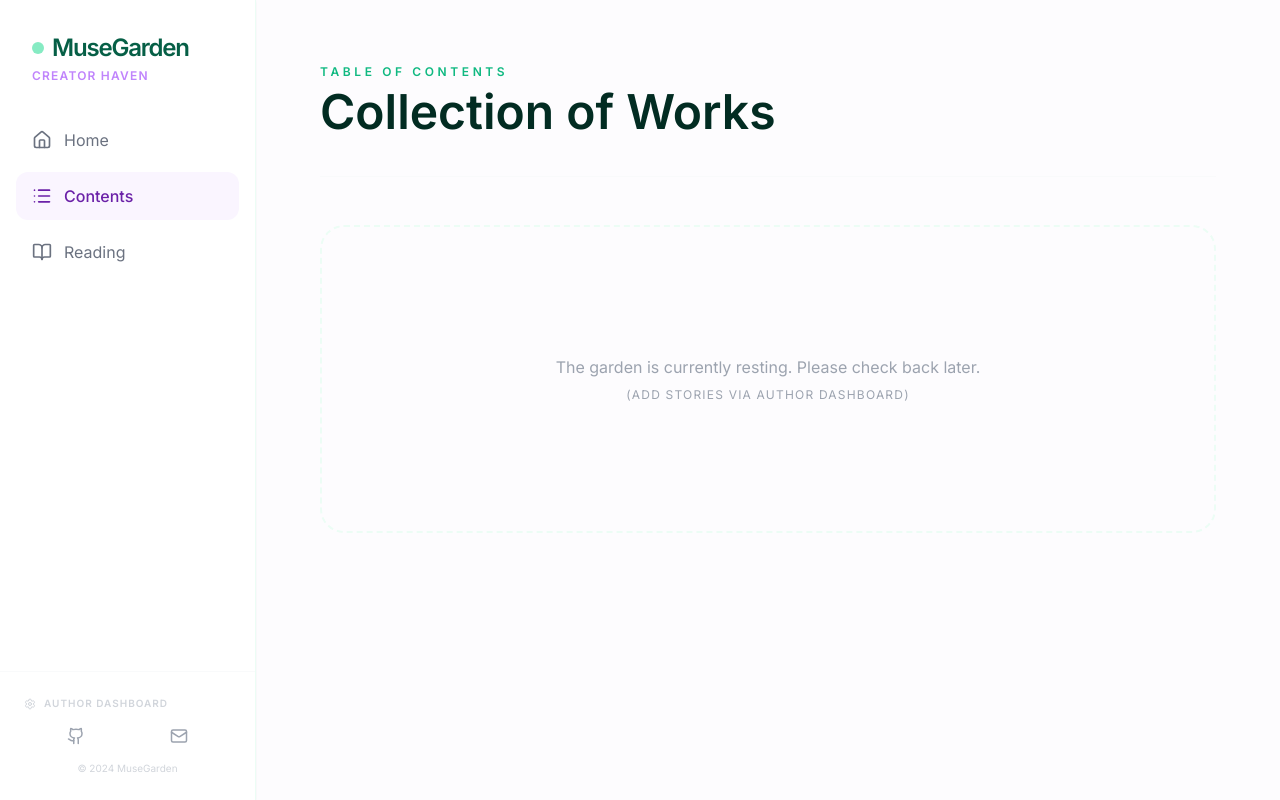
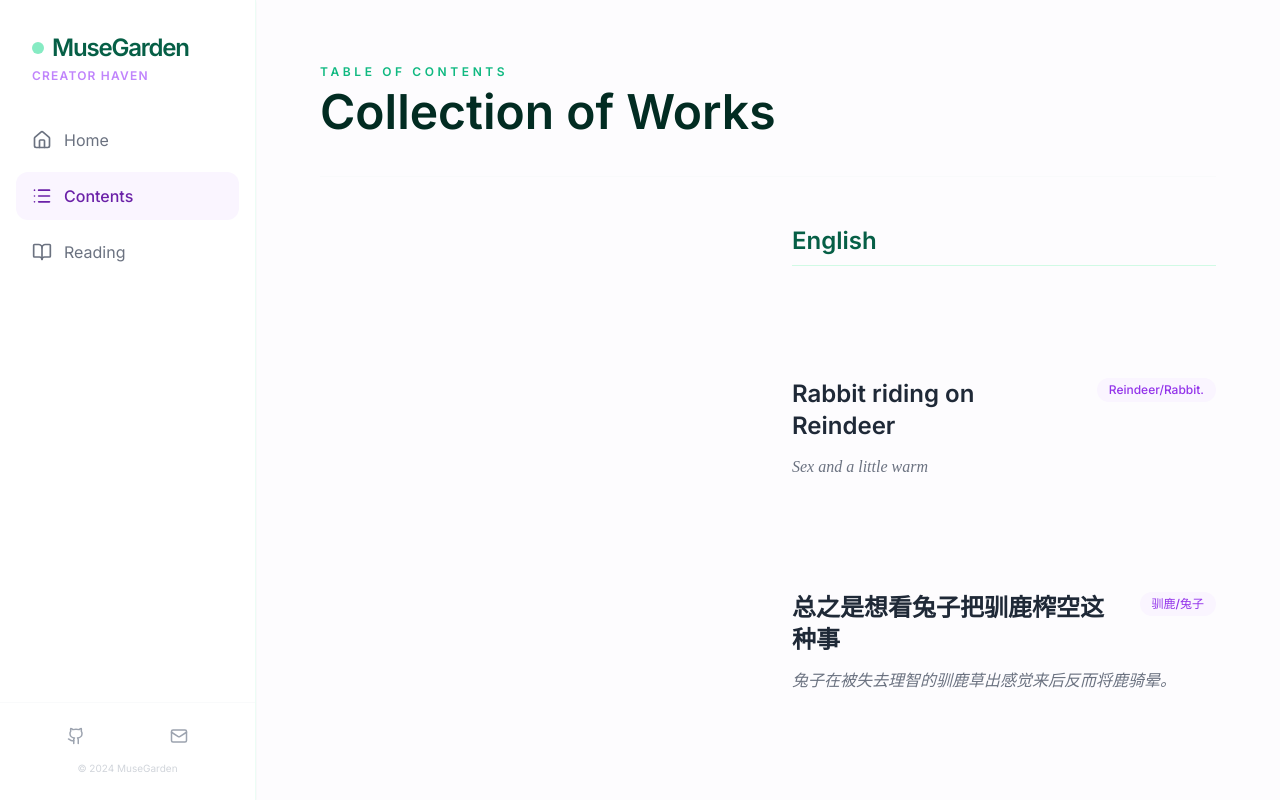
Before and after one commit to Cynanchum0109/Self67Fanfic, a React (Vite) app: page / in a window 1280 px wide. Both pictures are taken after a click on the button "Enter the Garden". Built offline with nearby package versions, Linux system fonts and the light colour scheme.

Commit message:
修复中文文章分类和版本链接匹配问题

```diff
--- a/App.tsx
+++ b/App.tsx
@@ -1,106 +1,114 @@
 
-import React, { useState, useEffect } from 'react';
+import React, { useState, useEffect, useMemo } from 'react';
 import Layout from './components/Layout';
 import MarkdownRenderer from './components/MarkdownRenderer';
 import { Story, AppState } from './types';
-import { Trash2, BookOpen, Quote, Clock, Upload, ArrowRight } from 'lucide-react';
+import { BookOpen, Quote, Clock, ArrowRight } from 'lucide-react';
 
-const App: React.FC = () => {
-  const [stories, setStories] = useState<Story[]>([]);
-  const [activeStoryId, setActiveStoryId] = useState<string | null>(null);
-  const [currentView, setCurrentView] = useState<AppState>(AppState.HOME);
+// 使用 Vite 的 import.meta.glob 直接读取 text 文件夹中的所有 .md 文件
+const markdownModules = import.meta.glob('./text/*.md', { query: '?raw', import: 'default', eager: true });
 
-  // Persistence
-  useEffect(() => {
-    const saved = localStorage.getItem('musegarden_stories');
-    if (saved) {
-      try {
-        const parsed = JSON.parse(saved);
-        // 兼容旧数据格式，确保所有必需的字段都存在
-        const normalizedStories = parsed.map((story: any) => ({
-          ...story,
-          tags: story.tags || '',
-          summary: story.summary || '',
-          version: story.version || '',
-        }));
-        setStories(normalizedStories);
-        if (normalizedStories.length > 0 && !activeStoryId) setActiveStoryId(normalizedStories[0].id);
-      } catch (e) {
-        console.error("Failed to load stories", e);
-      }
-    }
-  }, []);
+// 解析 Markdown 文件内容
+function parseMarkdownContent(content: string, fileName: string): Story {
+  const lines = content.split('\n');
 
-  useEffect(() => {
-    localStorage.setItem('musegarden_stories', JSON.stringify(stories));
-  }, [stories]);
-
-  const activeStory = stories.find(s => s.id === activeStoryId);
-
-  const handleFileUpload = (event: React.ChangeEvent<HTMLInputElement>) => {
-    const files = event.target.files;
-    if (!files) return;
-
-    Array.from(files).forEach((file: File) => {
-      const reader = new FileReader();
-      reader.onload = (e) => {
-        const text = e.target?.result as string;
-        const lines = text.split('\n');
-
-        // 解析格式：第一行标签，第二行简介，第三行版本，之后是正文
+  // 解析格式：
+  // 第一行：标签
+  // 第二行：简介
+  // 第三行：版本信息（对应文件名或none）
+  // 第四行：语言标识（CN或EN）
+  // 第五行：空行
+  // 第六行开始：正文
   const tags = lines[0]?.trim() || '';
   const summary = lines[1]?.trim() || '';
   const version = lines[2]?.trim() || '';
+  const language = (lines[3]?.trim() || '').toUpperCase();
 
-        // 从第4行开始是正文（跳过前3行和可能的空行）
-        const contentStartIndex = lines.findIndex((line, index) =>
-          index >= 3 && line.trim() !== ''
-        );
-        const bodyContent = contentStartIndex >= 0
-          ? lines.slice(contentStartIndex).join('\n')
-          : lines.slice(3).join('\n');
+  // 从第6行（index 5）开始是正文
+  const bodyContent = lines.slice(5).join('\n').trim();
 
-        // 使用文件名作为标题，如果没有标签则使用文件名
-        const title = tags || file.name.replace('.md', '');
+  // 使用文件名作为标题（去掉路径和扩展名）
+  const title = fileName.replace('.md', '').replace('./text/', '').replace('/text/', '');
 
-        const newStory: Story = {
+  // 根据语言标识判断（CN=中文，EN=英文）
+  const isChinese = language === 'CN';
+
+  return {
     id: Math.random().toString(36).substr(2, 9),
     title,
     tags,
     summary,
     version,
     content: bodyContent,
-          fileName: file.name,
-          uploadDate: Date.now()
+    fileName: fileName.replace('./text/', '').replace('/text/', ''),
+    uploadDate: Date.now(),
+    isChinese,
+    language
+  };
+}
+
+const App: React.FC = () => {
+  // 从导入的文件中解析所有故事
+  const stories = useMemo<Story[]>(() => {
+    return Object.entries(markdownModules).map(([path, content]) => {
+      return parseMarkdownContent(content as string, path);
+    });
+  }, []);
+
+  const [activeStoryId, setActiveStoryId] = useState<string | null>(null);
+  const [currentView, setCurrentView] = useState<AppState>(AppState.HOME);
+
+  // 初始化：设置第一个故事为活动故事
+  useEffect(() => {
+    if (stories.length > 0 && !activeStoryId) {
+      setActiveStoryId(stories[0].id);
+    }
+  }, [stories, activeStoryId]);
+
+  const activeStory = stories.find(s => s.id === activeStoryId);
+
+  const getStoryPreview = (story: Story) => {
+    // 只显示简介，不显示版本信息
+    return story.summary || "No preview available.";
   };
 
-        setStories(prev => {
-          if (prev.find(p => p.fileName === file.name)) return prev;
-          return [...prev, newStory];
-        });
-      };
-      reader.readAsText(file);
+  // 根据版本信息找到对应的文章
+  // 版本信息直接是对应的文件名（去掉扩展名），如果是none则没有对应版本
+  const findStoryByVersion = (version: string, currentStory: Story): Story | undefined => {
+    // 如果版本是none，没有对应版本
+    if (version.toLowerCase() === 'none') return undefined;
+
+    // 版本信息就是对应的文件名（去掉扩展名）
+    const versionName = version.trim();
+
+    // 查找匹配的文章（通过文件名或标题）
+    return stories.find(s => {
+      // 排除当前文章本身
+      if (s.id === currentStory.id) return false;
+
+      // 匹配文件名（去掉扩展名）或标题
+      const sFileName = s.fileName.replace('.md', '').trim();
+      const sTitle = s.title.trim();
+      const normalizedVersion = versionName.trim();
+
+      // 直接匹配文件名或标题（精确匹配或包含匹配）
+      return sFileName === normalizedVersion ||
+             sTitle === normalizedVersion ||
+             sFileName.includes(normalizedVersion) ||
+             sTitle.includes(normalizedVersion) ||
+             normalizedVersion.includes(sFileName) ||
+             normalizedVersion.includes(sTitle);
     });
   };
 
-  const deleteStory = (id: string) => {
-    setStories(prev => prev.filter(s => s.id !== id));
-    if (activeStoryId === id) setActiveStoryId(null);
-  };
-
-  const getStoryPreview = (story: Story) => {
-    // 优先使用简介，如果没有则使用正文预览
-    if (story.summary) {
-      return story.summary;
+  // 统计字数（中文统计字符，英文统计单词）
+  const getWordCount = (content: string, isChinese?: boolean): string => {
+    if (isChinese) {
+      return `${content.length} 字符`;
+    } else {
+      const words = content.split(/\s+/).filter(w => w.length > 0);
+      return `${words.length} words`;
     }
-    const lines = story.content.split('\n');
-    for (const line of lines) {
-      const trimmed = line.trim();
-      if (trimmed && !trimmed.startsWith('#')) {
-        return trimmed.length > 150 ? trimmed.substring(0, 150) + '...' : trimmed;
-      }
-    }
-    return "No preview available.";
   };
 
   // Render Functions
@@ -128,26 +136,35 @@ const App: React.FC = () => {
     </div>
   );
 
-  const renderTOC = () => (
+  const renderTOC = () => {
+    const chineseStories = stories.filter(s => s.isChinese === true);
+    const englishStories = stories.filter(s => s.isChinese === false);
+
+    return (
       <div className="space-y-12 animate-in fade-in duration-700">
         <header className="border-b border-gray-50 pb-10">
           <h2 className="text-xs font-bold uppercase tracking-[0.3em] text-emerald-500 mb-2">Table of Contents</h2>
           <h1 className="text-5xl font-bold text-emerald-950">Collection of Works</h1>
         </header>
 
-      <div className="grid grid-cols-1 gap-12">
-        {stories.map((story, index) => (
+        <div className="grid grid-cols-1 md:grid-cols-2 gap-12">
+          {/* 中文栏 */}
+          <div className="space-y-12">
+            {chineseStories.length > 0 && (
+              <>
+                <h3 className="text-2xl font-bold text-emerald-800 border-b border-emerald-100 pb-2">中文</h3>
+                {chineseStories.map((story, index) => (
                   <div
                     key={story.id}
                     onClick={() => { setActiveStoryId(story.id); setCurrentView(AppState.READER); }}
-            className="group cursor-pointer flex flex-col md:flex-row gap-8 items-start"
+                    className="group cursor-pointer flex flex-col gap-6 items-start"
                   >
-            <div className="text-5xl font-black text-emerald-50 opacity-0 group-hover:opacity-100 transition-all duration-500 serif-text">
+                    <div className="text-4xl font-black text-emerald-50 opacity-0 group-hover:opacity-100 transition-all duration-500 serif-text">
                       {(index + 1).toString().padStart(2, '0')}
                     </div>
                     <div className="flex-1 space-y-3">
                       <div className="flex items-start justify-between gap-4">
-                <h3 className="text-3xl font-bold text-gray-800 group-hover:text-purple-600 transition-colors">
+                        <h3 className="text-2xl font-bold text-gray-800 group-hover:text-purple-600 transition-colors">
                           {story.title}
                         </h3>
                         {story.tags && (
@@ -159,33 +176,57 @@ const App: React.FC = () => {
                       <p className="text-gray-500 leading-relaxed serif-text line-clamp-2 italic">
                         {getStoryPreview(story)}
                       </p>
-              <div className="flex items-center gap-4 pt-2 flex-wrap">
-                {story.version && (
-                  <>
-                    <span className="text-[10px] font-bold uppercase tracking-widest text-purple-400">
-                      {story.version}
-                    </span>
-                    <span className="w-1 h-1 rounded-full bg-gray-200"></span>
-                  </>
-                )}
-                <span className="text-[10px] font-bold uppercase tracking-widest text-emerald-400">
-                  {new Date(story.uploadDate).toLocaleDateString()}
-                </span>
-                <span className="w-10 h-[1px] bg-emerald-100 group-hover:w-20 transition-all duration-500"></span>
-              </div>
                     </div>
                   </div>
                 ))}
+              </>
+            )}
+          </div>
+
+          {/* 英文栏 */}
+          <div className="space-y-12">
+            {englishStories.length > 0 && (
+              <>
+                <h3 className="text-2xl font-bold text-emerald-800 border-b border-emerald-100 pb-2">English</h3>
+                {englishStories.map((story, index) => (
+                  <div
+                    key={story.id}
+                    onClick={() => { setActiveStoryId(story.id); setCurrentView(AppState.READER); }}
+                    className="group cursor-pointer flex flex-col gap-6 items-start"
+                  >
+                    <div className="text-4xl font-black text-emerald-50 opacity-0 group-hover:opacity-100 transition-all duration-500 serif-text">
+                      {(index + 1).toString().padStart(2, '0')}
+                    </div>
+                    <div className="flex-1 space-y-3">
+                      <div className="flex items-start justify-between gap-4">
+                        <h3 className="text-2xl font-bold text-gray-800 group-hover:text-purple-600 transition-colors">
+                          {story.title}
+                        </h3>
+                        {story.tags && (
+                          <span className="text-xs px-3 py-1 bg-purple-50 text-purple-600 rounded-full font-medium whitespace-nowrap">
+                            {story.tags}
+                          </span>
+                        )}
+                      </div>
+                      <p className="text-gray-500 leading-relaxed serif-text line-clamp-2 italic">
+                        {getStoryPreview(story)}
+                      </p>
+                    </div>
+                  </div>
+                ))}
+              </>
+            )}
+          </div>
+        </div>
 
         {stories.length === 0 && (
           <div className="py-32 text-center text-gray-400 border-2 border-dashed border-emerald-50 rounded-3xl">
             <p>The garden is currently resting. Please check back later.</p>
-            <p className="text-xs mt-2 uppercase tracking-widest">(Add stories via Author Dashboard)</p>
           </div>
         )}
       </div>
-    </div>
     );
+  };
 
   const renderReader = () => (
     <div className="flex gap-12 animate-in slide-in-from-right duration-500">
@@ -207,13 +248,24 @@ const App: React.FC = () => {
               {activeStory.summary && (
                 <p className="text-lg text-gray-600 italic mb-4 serif-text">{activeStory.summary}</p>
               )}
-              {activeStory.version && (
-                <p className="text-sm text-purple-500 mb-4">{activeStory.version}</p>
-              )}
+              {activeStory.version && activeStory.version.toLowerCase() !== 'none' && (() => {
+                const relatedStory = findStoryByVersion(activeStory.version, activeStory);
+                if (relatedStory) {
+                  // 显示对应的语言版本标签
+                  const versionLabel = relatedStory.isChinese ? '中文版' : 'English Version';
+                  return (
+                    <button
+                      onClick={() => { setActiveStoryId(relatedStory.id); }}
+                      className="text-sm text-purple-500 mb-4 hover:text-purple-600 hover:underline transition-colors cursor-pointer"
+                    >
+                      {versionLabel}: {relatedStory.title}
+                    </button>
+                  );
+                }
+                return null;
+              })()}
               <div className="flex items-center gap-4 text-gray-400 text-sm">
-                <span className="flex items-center gap-1"><Clock size={14} /> {Math.ceil(activeStory.content.split(/\s+/).length / 200)} min read</span>
-                <span className="w-1 h-1 rounded-full bg-gray-200"></span>
-                <span>{activeStory.content.length} characters</span>
+                <span>{getWordCount(activeStory.content, activeStory.isChinese)}</span>
               </div>
             </header>
 
@@ -255,77 +307,11 @@ const App: React.FC = () => {
     </div>
   );
 
-  const renderLibrary = () => (
-    <div className="space-y-8 animate-in slide-in-from-bottom duration-500">
-      <header className="flex items-end justify-between">
-        <div>
-          <h1 className="text-4xl font-bold text-emerald-950">Author Dashboard</h1>
-          <p className="text-gray-500 mt-2">Manage the source files for your Garden.</p>
-        </div>
-        <div className="relative">
-          <input
-            type="file"
-            id="file-upload"
-            multiple
-            accept=".md"
-            className="hidden"
-            onChange={handleFileUpload}
-          />
-          <label
-            htmlFor="file-upload"
-            className="flex items-center gap-2 px-6 py-3 bg-emerald-500 text-white rounded-2xl font-bold cursor-pointer hover:bg-emerald-600 transition-all shadow-xl shadow-emerald-100"
-          >
-            <Upload size={18} /> Import Stories
-          </label>
-        </div>
-      </header>
-
-      <div className="grid grid-cols-1 gap-4">
-        {stories.map(story => (
-          <div
-            key={story.id}
-            className="group flex items-center justify-between p-6 bg-white border border-gray-100 rounded-3xl hover:border-purple-200 transition-all"
-          >
-            <div className="flex items-center gap-6">
-              <div className="w-12 h-12 rounded-2xl bg-purple-50 text-purple-600 flex items-center justify-center">
-                <BookOpen size={24} />
-              </div>
-              <div>
-                <h4 className="text-xl font-bold text-gray-800">{story.title}</h4>
-                <div className="flex items-center gap-3 text-xs text-gray-400 mt-1">
-                  <span>{story.fileName}</span>
-                  <span className="w-1 h-1 rounded-full bg-gray-200"></span>
-                  <span>{new Date(story.uploadDate).toLocaleDateString()}</span>
-                </div>
-              </div>
-            </div>
-
-            <div className="flex items-center gap-2">
-              <button
-                onClick={() => { setActiveStoryId(story.id); setCurrentView(AppState.READER); }}
-                className="px-4 py-2 text-emerald-600 bg-emerald-50 rounded-xl font-bold hover:bg-emerald-100"
-              >
-                Preview
-              </button>
-              <button
-                onClick={() => deleteStory(story.id)}
-                className="p-2 text-gray-400 hover:text-red-500 transition-colors"
-              >
-                <Trash2 size={20} />
-              </button>
-            </div>
-          </div>
-        ))}
-      </div>
-    </div>
-  );
-
   return (
     <Layout activeView={currentView} onNavigate={(view) => setCurrentView(view)}>
       {currentView === AppState.HOME && renderHome()}
       {currentView === AppState.TOC && renderTOC()}
       {currentView === AppState.READER && renderReader()}
-      {currentView === AppState.LIBRARY && renderLibrary()}
     </Layout>
   );
 };
--- a/components/Layout.tsx
+++ b/components/Layout.tsx
@@ -1,6 +1,6 @@
 
 import React from 'react';
-import { BookOpen, List, Home, Github, Mail, Settings } from 'lucide-react';
+import { BookOpen, List, Home, Github, Mail } from 'lucide-react';
 import { AppState } from '../types';
 
 interface LayoutProps {
@@ -69,12 +69,6 @@ const Layout: React.FC<LayoutProps> = ({ children, activeView, onNavigate }) =>
         </nav>
 
         <div className="p-6 border-t border-gray-50">
-          <button
-            onClick={() => onNavigate(AppState.LIBRARY)}
-            className="mb-4 flex items-center gap-2 text-[10px] text-gray-300 hover:text-emerald-400 uppercase tracking-widest font-bold transition-colors"
-          >
-            <Settings size={12} /> Author Dashboard
-          </button>
           <div className="flex justify-around text-gray-400">
             <a href="#" className="hover:text-emerald-500 transition-colors"><Github size={18} /></a>
             <a href="#" className="hover:text-purple-500 transition-colors"><Mail size={18} /></a>
--- a/types.ts
+++ b/types.ts
@@ -8,6 +8,8 @@ export interface Story {
   content: string;
   fileName: string;
   uploadDate: number;
+  isChinese?: boolean;
+  language?: string;
 }
 
 export enum AppState {
```
Also changed, not shown: index.html (+1 -11 lines), scripts/generateStories.ts (added, +86 -0 lines), vite-env.d.ts (added, +11 -0 lines). Lines whose indentation alone changed are shown as unchanged.
